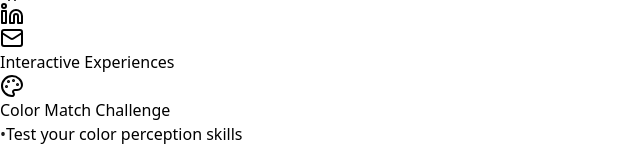
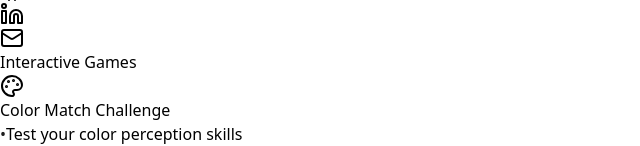
Before and after one commit to ayushdama11/portfolio, a React (Vite) app: page / in a window 1280 px wide. Shown: the part 142-288 px from the top of the page, without its empty margins (0-640 px from the left). Built offline with nearby package versions, Linux system fonts and the light colour scheme.

Commit message:
Refactor game component imports and update heading text in InteractiveGames

```diff
--- a/src/games/ColorMatchGame.jsx
+++ b/src/games/ColorMatchGame.jsx
@@ -3,14 +3,12 @@ import { motion, AnimatePresence } from "framer-motion";
 import {
   Trophy,
   RefreshCcw,
-  Home,
   ArrowLeft,
   Palette,
   Loader,
 } from "lucide-react";
 import { useNavigate } from "react-router-dom";
 import {
-  GradientBackground,
   AnimatedCard,
   NotificationToast,
 } from "./ReusableComponents";
--- a/src/games/InteractiveGames.jsx
+++ b/src/games/InteractiveGames.jsx
@@ -64,7 +64,7 @@ const InteractiveGames = () => {
           viewport={{ once: true }}
           className="text-4xl font-bold text-center text-white mb-16"
         >
-          Interactive Experiences
+          Interactive Games
           <div className="w-24 h-1 bg-gradient-to-r from-white to-gray-500 mx-auto mt-4 rounded-full" />
         </motion.h2>
 
```
